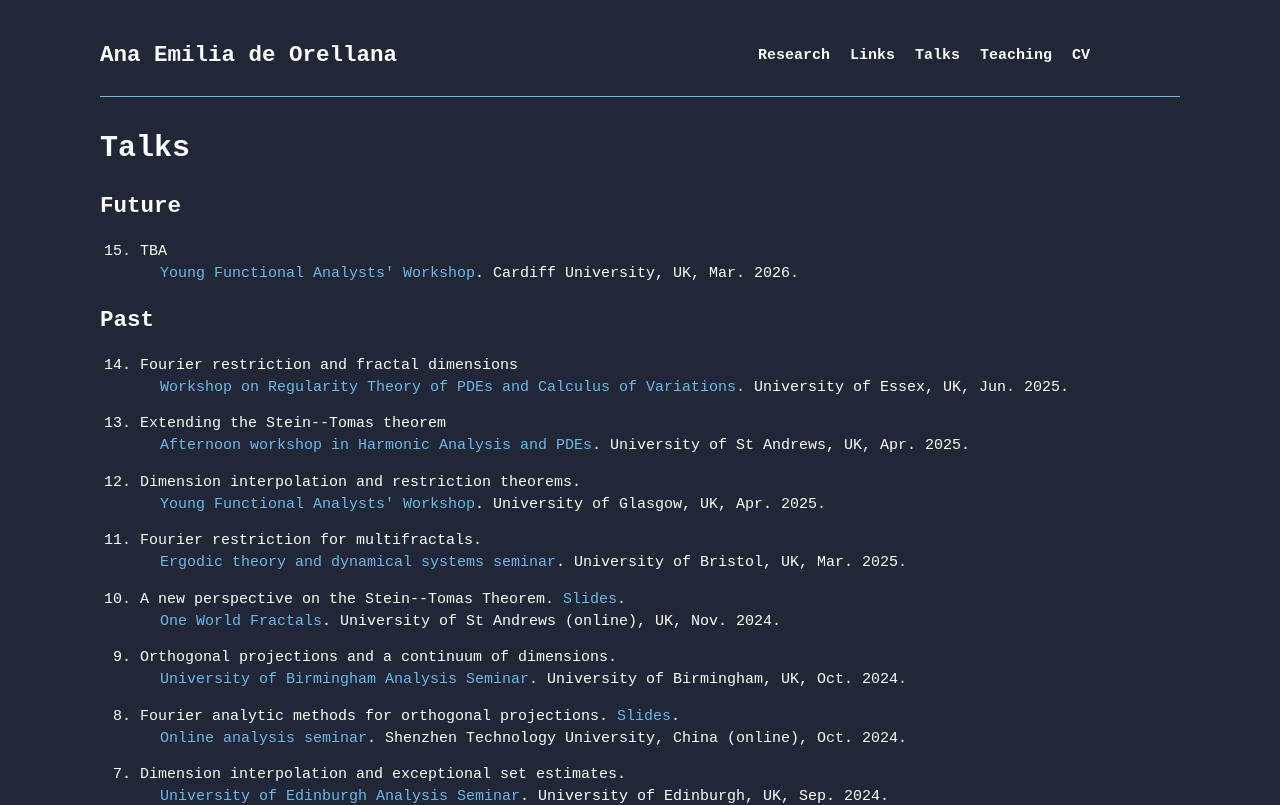
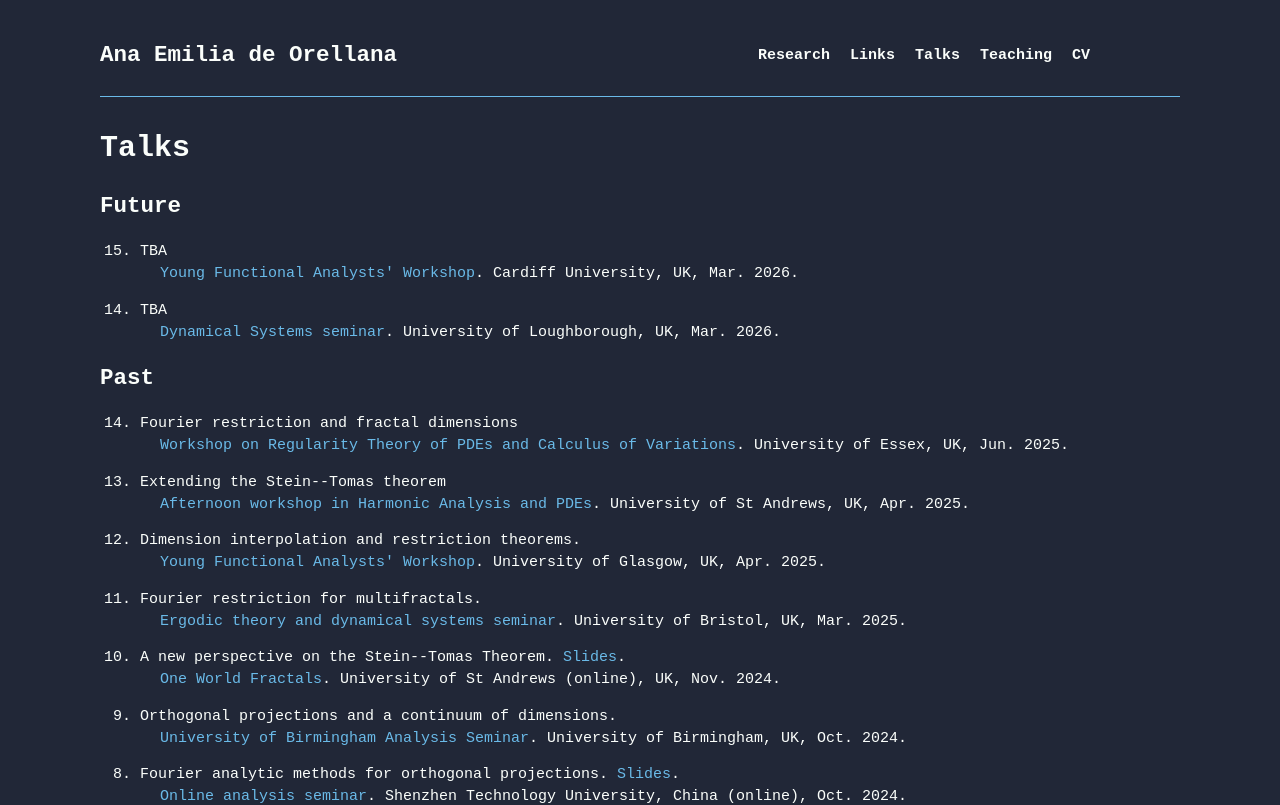
Before and after one commit to AnadeOre/anadeore.github.io, a Next.js app: page /talks in a window 1280 px wide. Shown: the top 805 px of the page. Built offline with nearby package versions, Linux system fonts and the light colour scheme.

Commit message:
update talks

```diff
--- a/src/app/talks/page.jsx
+++ b/src/app/talks/page.jsx
@@ -13,6 +13,13 @@ const Teaching = () => {
           title='TBA'
           event="Young Functional Analysts' Workshop"
           where='Cardiff University, UK'
+          link=''
+          when='Mar. 2026'
+        />
+        <Talk
+          title='TBA'
+          event='Dynamical Systems seminar'
+          where='University of Loughborough, UK'
           link=''
           when='Mar. 2026'
         />
```
